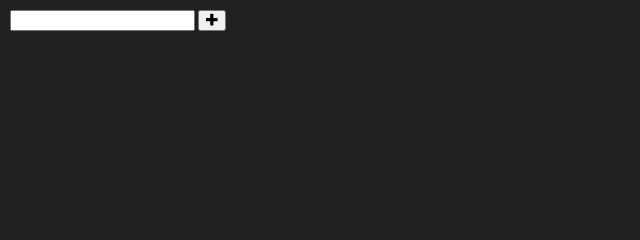
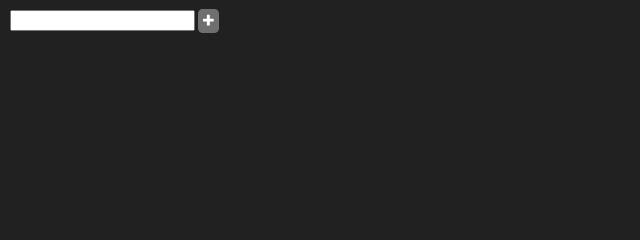
Before and after one commit to mralext20/startpage, a website: page index.html in a window 1280 px wide. Shown: the top 240 px of the page, 0-640 px from the left. Drawn offline with Linux system fonts and the light colour scheme.

Commit message:
cooler looking 'buttons'

```diff
--- a/app/Models/Task.js
+++ b/app/Models/Task.js
@@ -7,6 +7,6 @@ export default class TaskList {
     this.id = data.id || Date.now(); // create a new one if the id isnt set on the passed in
   }
   get Template() {
-    return `<div><p><button class="" onclick="app.TasksController.delete(${this.id})">X</button> ${this.name}</div>`
+    return `<div><p><a class="btn" onclick="app.TasksController.delete(${this.id})">X</a> ${this.name}</div>`
   }
 }
--- a/index.html
+++ b/index.html
@@ -78,10 +78,9 @@
     <div id="weather"></div>
   </a>
   <div id="tasks">
-    <form onsubmit="app.TasksController.addTask(event)">
-      <input type="text" name="newTask">
-      <button class="" type=" submit"><i class="fas fa-plus"></i></button>
-    </form>
+    <input type="text" id="newTask">
+    <a class="btn" onclick="app.TasksController.addTask(document.getElementById('newTask'))"><i
+        class="fas fa-plus"></i></a>
     <div id="tasksList">
     </div>
   </div>
--- a/style/style.css
+++ b/style/style.css
@@ -98,3 +98,11 @@ li img{
   left: 10px;
   font-size: .875em;
 }
+
+.btn {
+  padding: 5px;
+  border-radius: 20%;
+  background-color: #6F6F6F;
+  cursor: pointer;
+  color: #fff;
+}
```
Also changed, not shown: app/Controllers/TasksController.js (+6 -10 lines).
